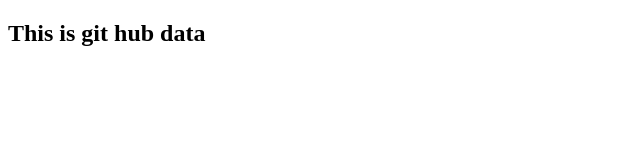
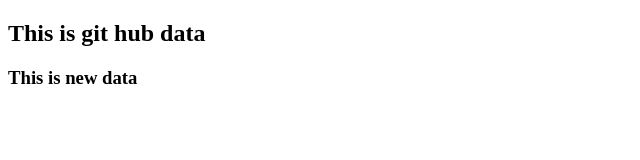
Before and after one commit to tarunendra94/ducatPrecticeFirst, a plain HTML site: page index.html in a window 1280 px wide. Shown: the whole page, without its empty margins (0-640 px from the left). Drawn offline with Linux system fonts and the light colour scheme.

Commit message:
second commit

```diff
--- a/index.html
+++ b/index.html
@@ -7,5 +7,6 @@
 </head>
 <body>
     <h2>This is git hub data</h2>
+    <h3>This is new data</h3>
 </body>
 </html>
```
